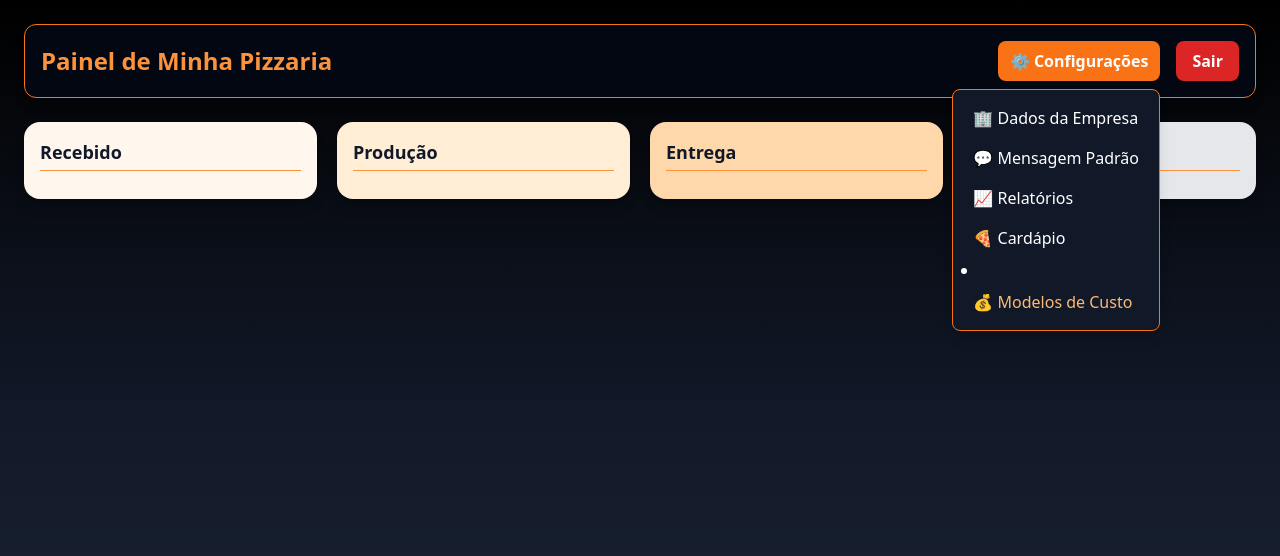
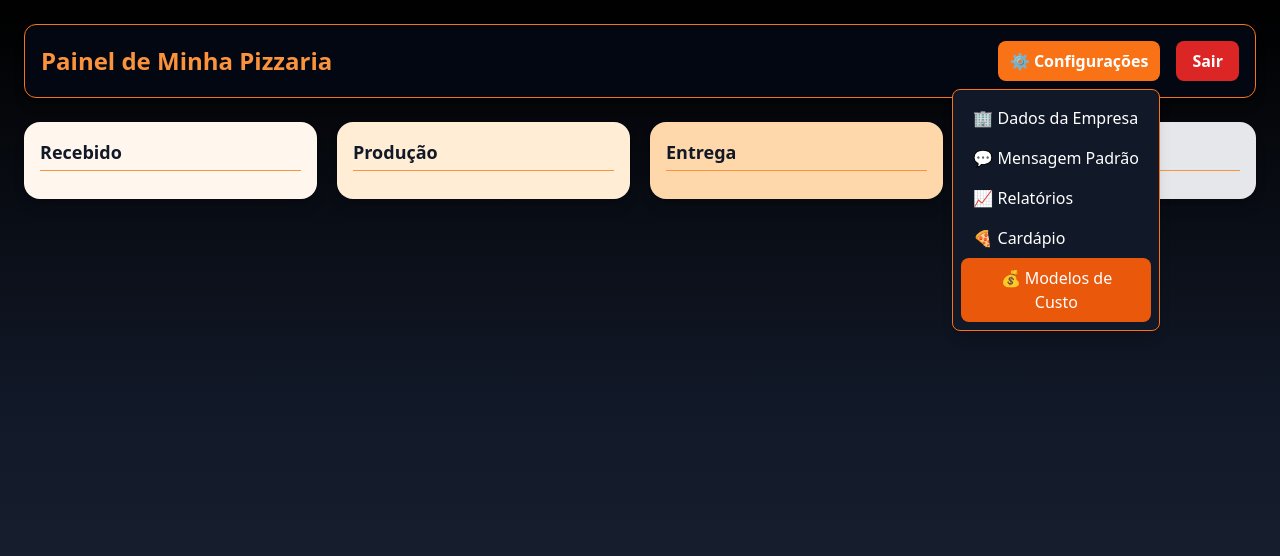
Before and after one commit to lglducci/site-admin-delivery, a React (Vite) app: page /dashboard in a window 1280 px wide. Both pictures are taken after a click on the button "⚙️ Configurações". Shown: the top 556 px of the page. Built offline with nearby package versions, Linux system fonts and the light colour scheme.

Commit message:
Update Dashboard.jsx

```diff
--- a/src/pages/Dashboard.jsx
+++ b/src/pages/Dashboard.jsx
@@ -2,7 +2,12 @@
 import { useNavigate } from "react-router-dom";
 import PedidoCard from "../components/PedidoCard"; // pode manter
 import { useEmpresa } from "../context/EmpresaContext";
-import { NavLink } from "react-router-dom";
+
+
+
+
+
+
 
 export default function Dashboard() {
   const [pedidos, setPedidos] = useState([]);
@@ -214,14 +219,14 @@ export default function Dashboard() {
                 </button>
 
                 {/* 👉 NOVO ITEM - Modelo de Custo */}
-             <li>
-                <NavLink
-                  to="/modelos-custo"
-                  className="block px-3 py-2 rounded hover:bg-orange-600/20 text-orange-300"
-                >
-                  💰 Modelos de Custo
-                </NavLink>
-              </li>
+
+                <button
+                   onClick={() => navigate("/modelos-custo")}
+                   className="bg-orange-600 hover:bg-orange-700 text-white px-4 py-2 rounded-lg"
+                 >
+                   💰 Modelos de Custo
+                 </button>
+
 
               </div>
             )}
```
